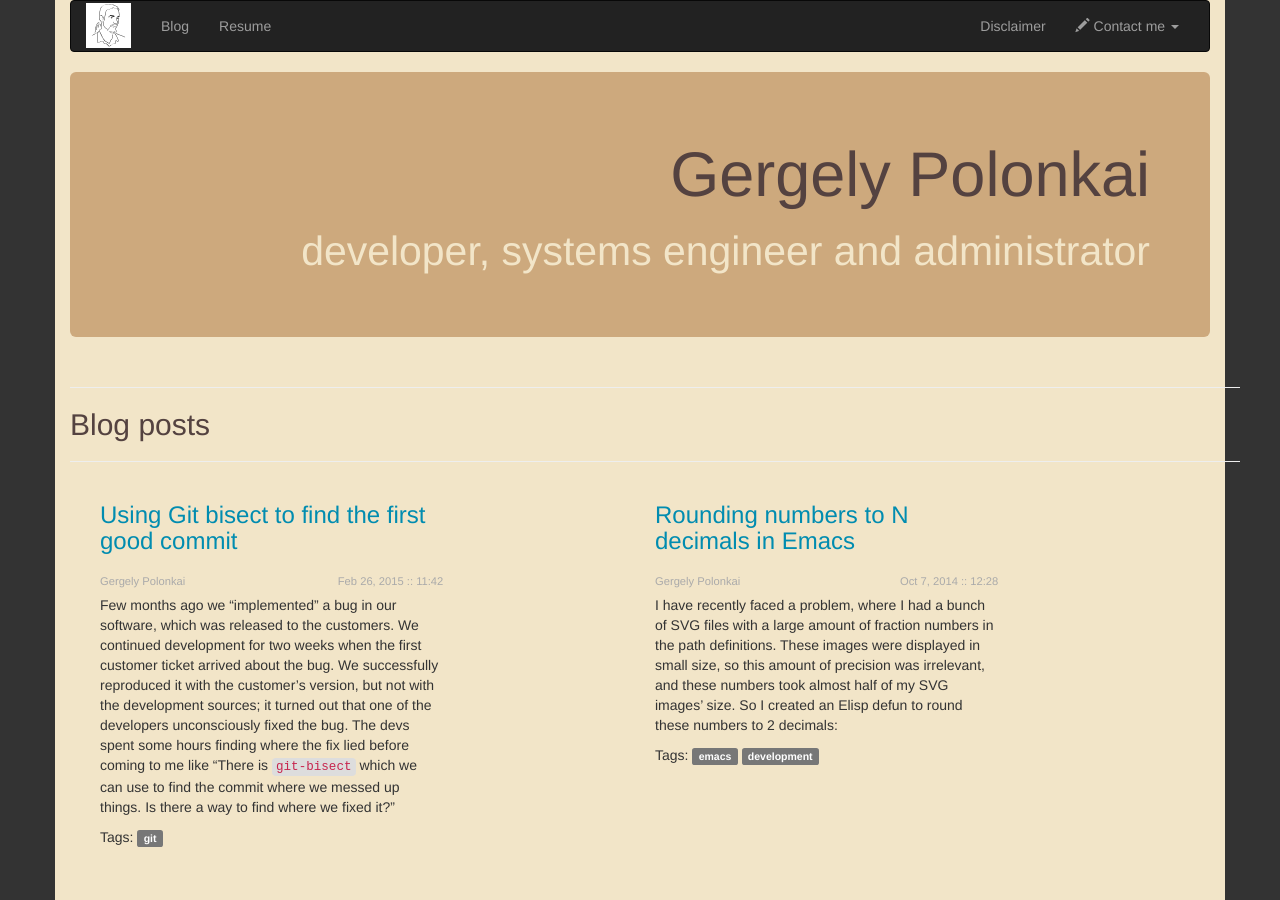
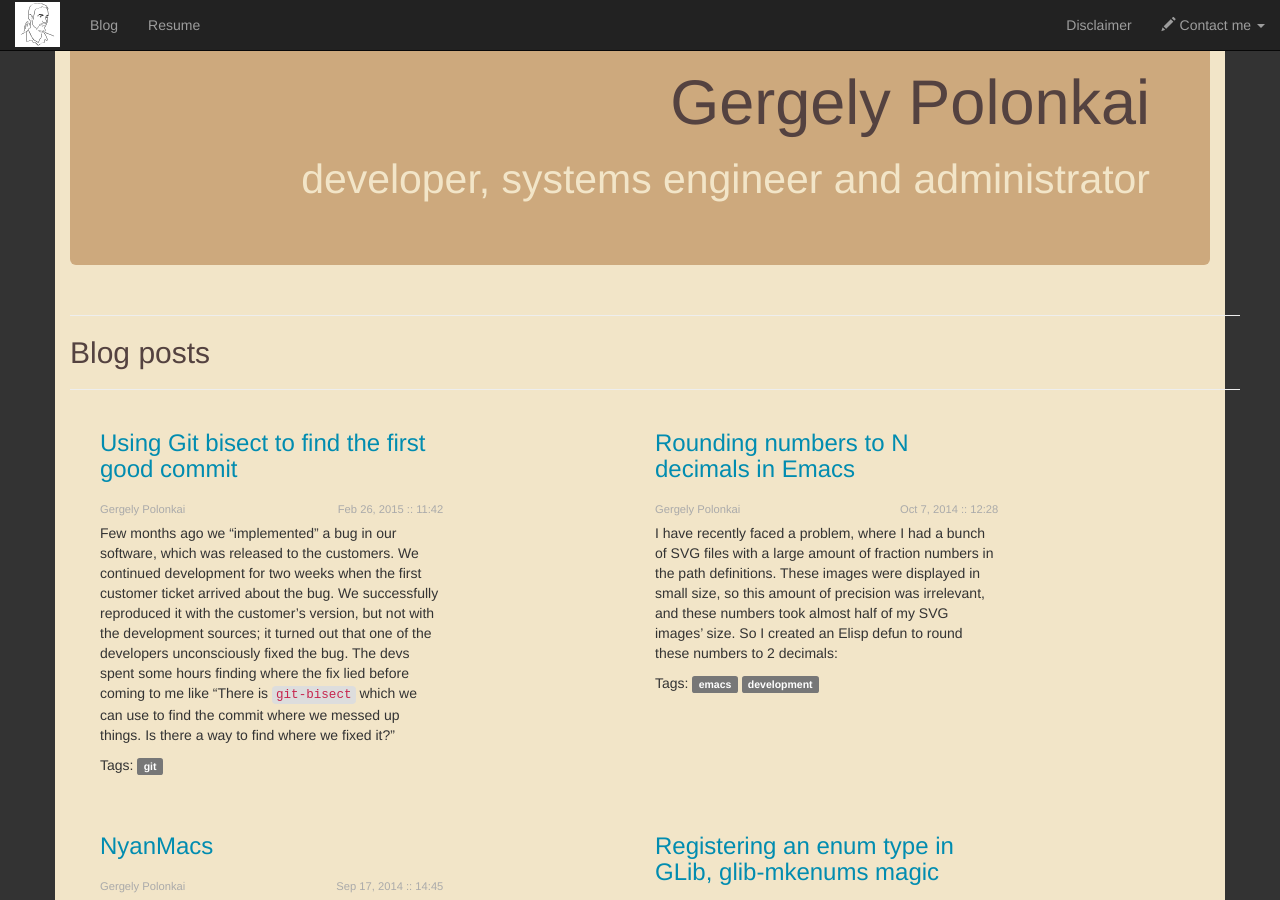
Before and after one commit to gergelypolonkai/gergelypolonkai.github.io, a Jekyll site: the page built from index.html, in a window 1280 px wide and 900 px high. Built offline with Jekyll 4.4.1, drawn with Linux system fonts in a browser that asks for light colours; nearby versions of some CDN libraries; comment, search, counter and statistics services are not loaded.

Commit message:
Move jumbotron so it’s main page only

```diff
--- a/_includes/header.html
+++ b/_includes/header.html
@@ -1,4 +1,4 @@
-            <div class="navbar navbar-inverse">
+            <div class="navbar navbar-inverse navbar-fixed-top">
                 <div class="container-fluid">
                     <div class="navbar-header">
                         <button type="button" class="navbar-toggle" data-toggle="collapse" data-target="#gp-navbar">
@@ -33,10 +33,3 @@
                     </div>
                 </div>
             </div>
-
-            <div class="jumbotron">
-                <h1 class="text-right">
-                    Gergely Polonkai<br>
-                    <small>developer, systems engineer and administrator</small>
-                </h1>
-            </div>
--- a/_layouts/default.html
+++ b/_layouts/default.html
@@ -4,8 +4,8 @@
 {% include head.html %}
     </head>
     <body>
+{% include header.html %}
         <div class="container" id="main-container">
-{% include header.html %}
 
             {{content}}
 
--- a/index.html
+++ b/index.html
@@ -3,6 +3,14 @@
 title: Gergely Polonkai
 post_listing: true
 ---
+
+<div class="jumbotron">
+    <h1 class="text-right">
+        Gergely Polonkai<br>
+        <small>developer, systems engineer and administrator</small>
+    </h1>
+</div>
+
 <div class="container">
     <div class="row">
         <hr class="blog-hr">
```
